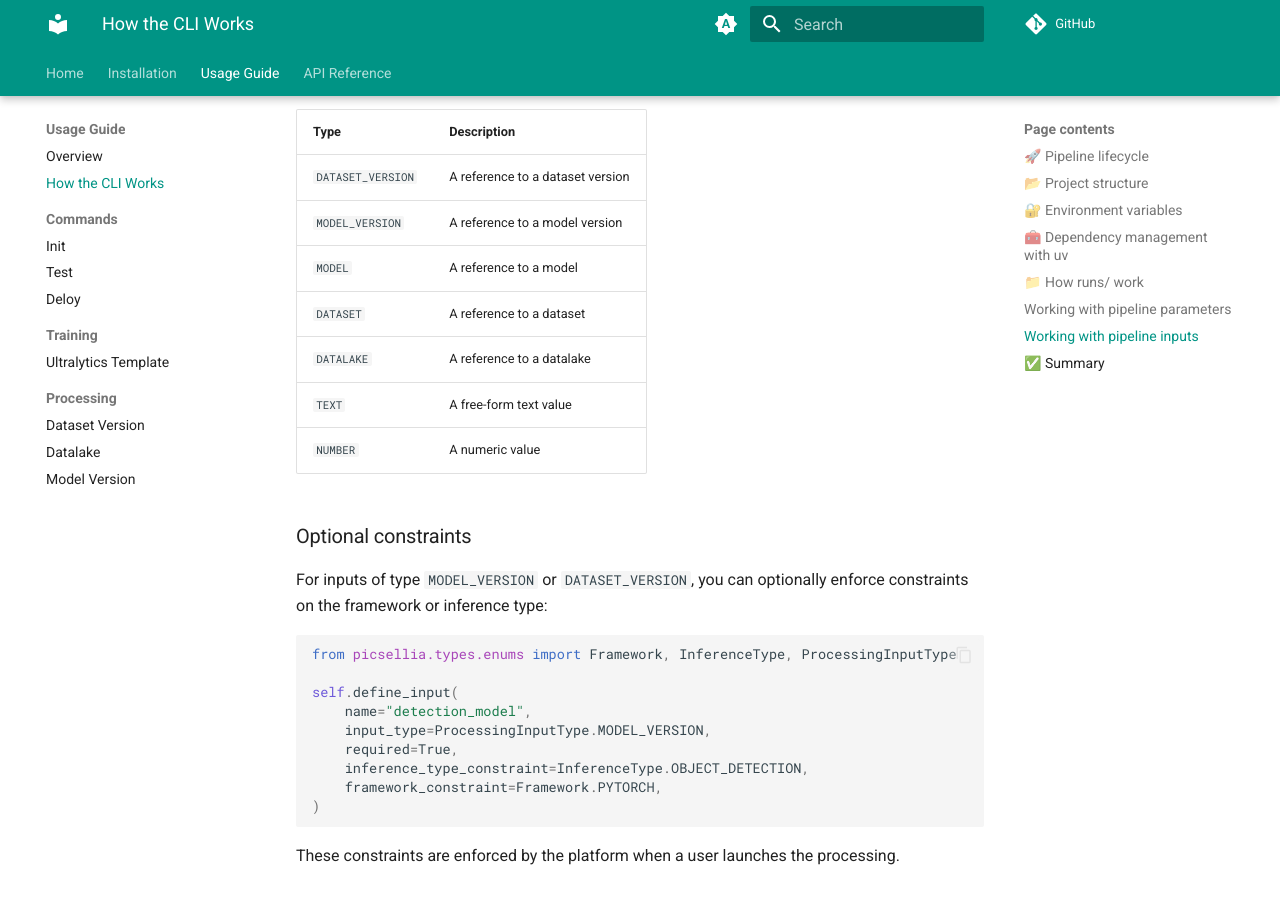
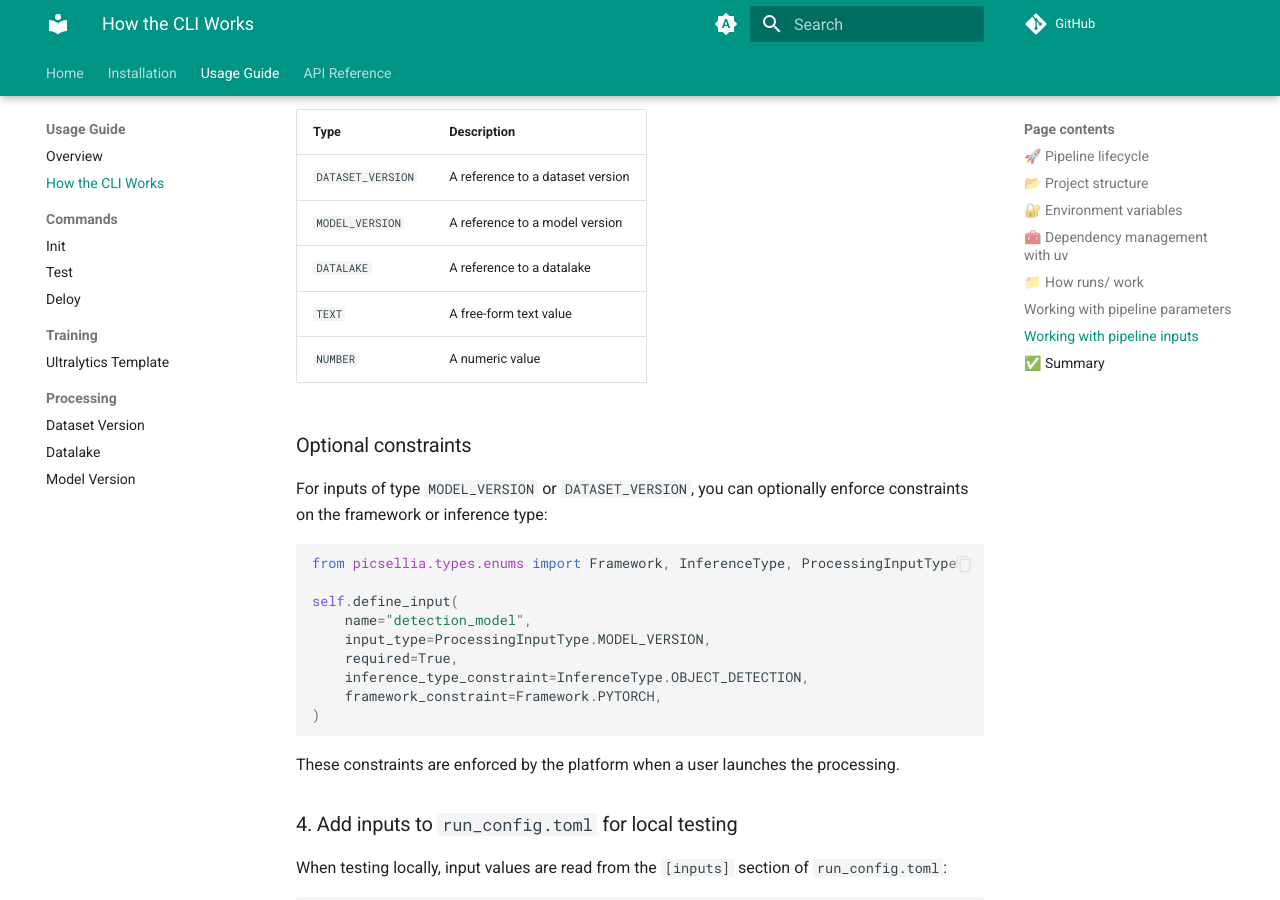
Before and after one commit to picselliahq/picsellia-cv-engine, an MkDocs documentation site: the page built from docs/usage/cli_overview.md, in a window 1280 px wide and 900 px high, scrolled down 5960 px. Built offline with MkDocs 1.6.1 and Material for MkDocs 9.7.7, drawn with Linux system fonts in a browser that asks for light colours; comment, search, counter and statistics services are not loaded.

Commit message:
Version 0.6.3

```diff
--- a/docs/usage/cli_overview.md
+++ b/docs/usage/cli_overview.md
@@ -269,8 +269,6 @@ Each input must specify a `ProcessingInputType` from the Picsellia SDK:
 |-------------------|--------------------------------------------------|
 | `DATASET_VERSION` | A reference to a dataset version                 |
 | `MODEL_VERSION`   | A reference to a model version                   |
-| `MODEL`           | A reference to a model                           |
-| `DATASET`         | A reference to a dataset                         |
 | `DATALAKE`        | A reference to a datalake                        |
 | `TEXT`            | A free-form text value                           |
 | `NUMBER`          | A numeric value                                  |
```
